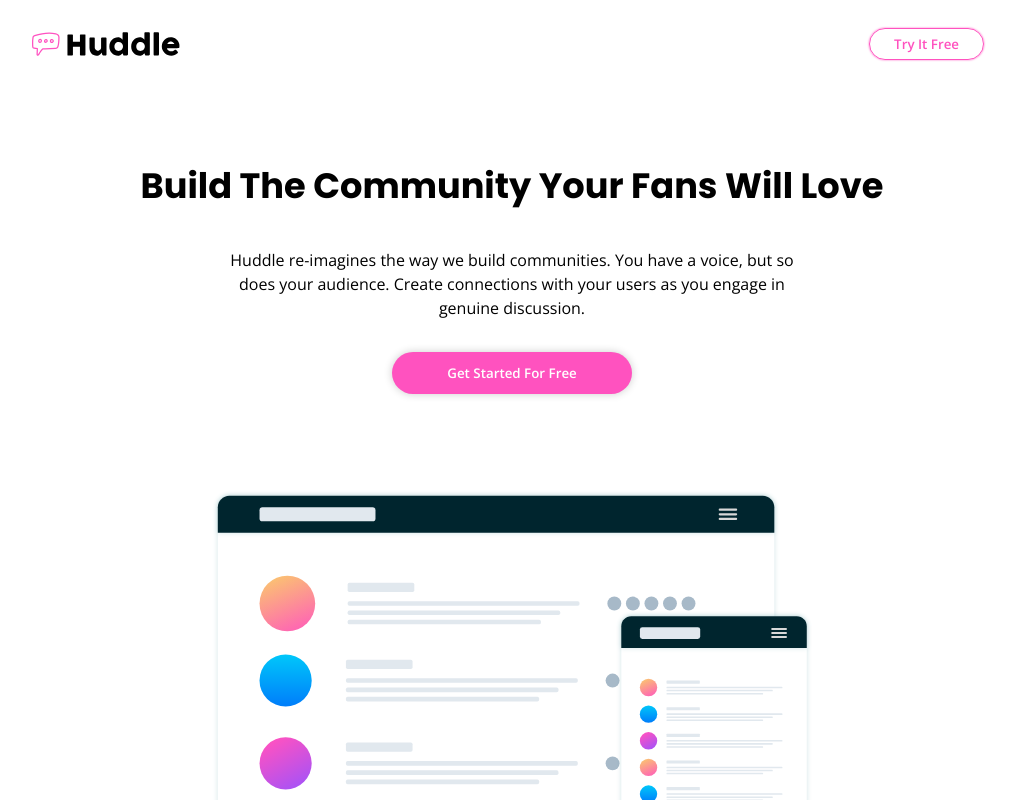
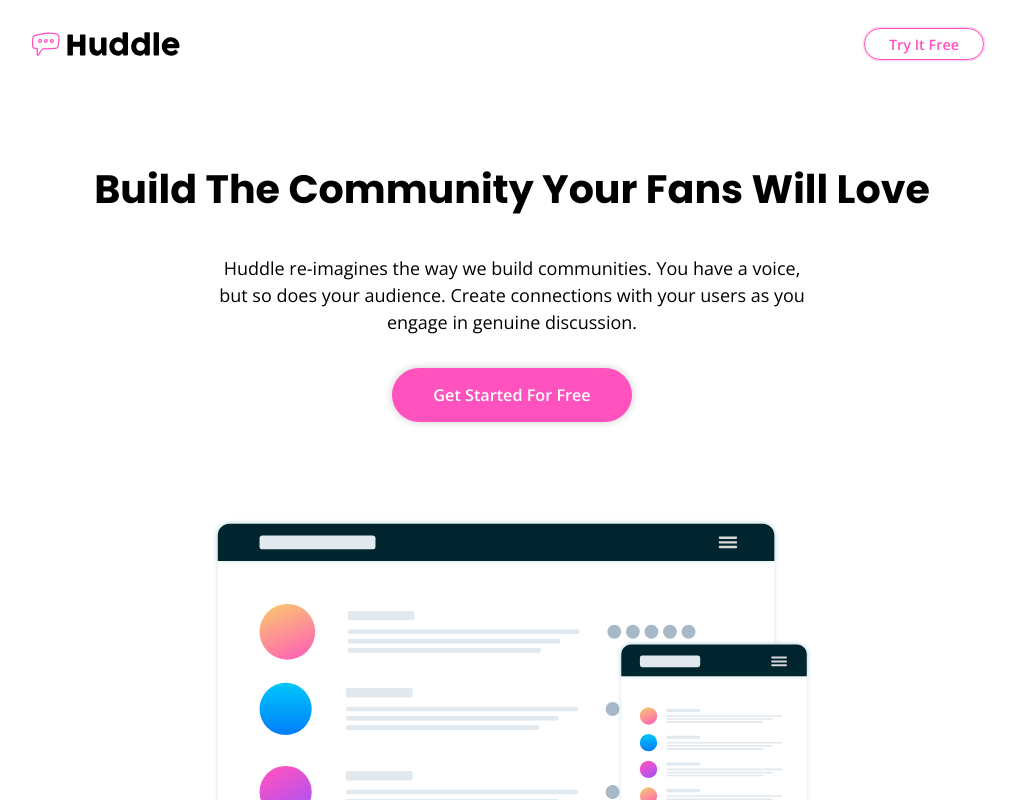
Before and after one commit to dgdev1024/2020-fm-huddle-landing-page-with-curved-sections, a React (Vite) app: page / in a window 1280 px wide. Shown: the top 800 px of the page, without its empty margins (128-1144 px from the left). Built offline with nearby package versions, Linux system fonts and the light colour scheme.

Commit message:
Correcting some design issues...

```diff
--- a/src/com/features-section/index.scss
+++ b/src/com/features-section/index.scss
@@ -150,7 +150,7 @@
   .fm-cta-subsection {
     padding: 160px 0px;
 
-    h1 {
+    h2 {
       padding: 32px 0px;
       text-align: center;
     }
--- a/src/com/footer/index.scss
+++ b/src/com/footer/index.scss
@@ -74,6 +74,7 @@
         input {
           width: 100%;
           padding: 12px;
+          font-size: 0.9em;
           border: none;
           border-radius: 8px;
 
@@ -86,7 +87,8 @@
           justify-self: end;
           width: 160px;
           padding: 12px;
-          font-weight: $font-weight-bold;
+          font-weight: $font-weight-semibold;
+          font-size: 0.9em;
           color: $color-white;
           background-color: $color-pink;
           border: none;
--- a/src/com/header/index.scss
+++ b/src/com/header/index.scss
@@ -54,6 +54,7 @@
       align-items: center;
       justify-content: center;
       font-weight: $font-weight-semibold;
+      font-size: 0.8em;
       color: $color-pink;
       background-color: transparent;
       border: 1px solid $color-pink;
--- a/src/global.scss
+++ b/src/global.scss
@@ -4,6 +4,7 @@
 // Font Variables
 $font-family-normal: "Open Sans", sans-serif;
 $font-family-heading: "Poppins", sans-serif;
+$font-size-normal: 18px;
 $font-weight-normal: 400;
 $font-weight-semibold: 600;
 $font-weight-bold: 700;
--- a/src/index.scss
+++ b/src/index.scss
@@ -5,6 +5,7 @@
   padding: 0px;
   box-sizing: border-box;
   font-family: $font-family-normal;
+  font-size: $font-size-normal;
   font-weight: $font-weight-normal;
 }
 
@@ -77,8 +78,9 @@
   width: 80%;
   max-width: 240px;
   margin: 0px auto;
-  padding: 12px 0px;
+  padding: 16px 0px;
   font-weight: $font-weight-semibold;
+  font-size: 0.9em;
   color: $color-white;
   background-color: $color-pink;
   border: none;
```
